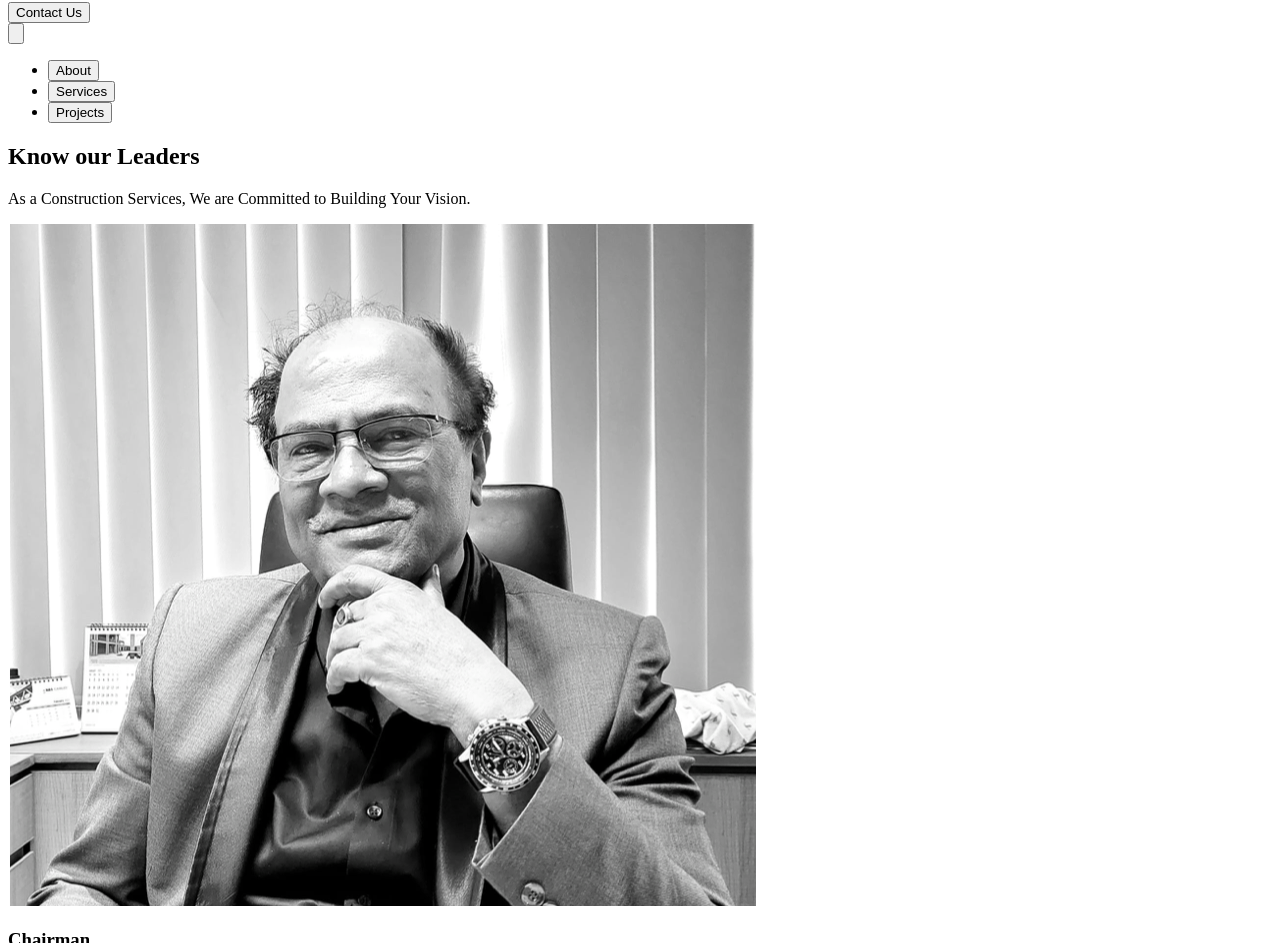
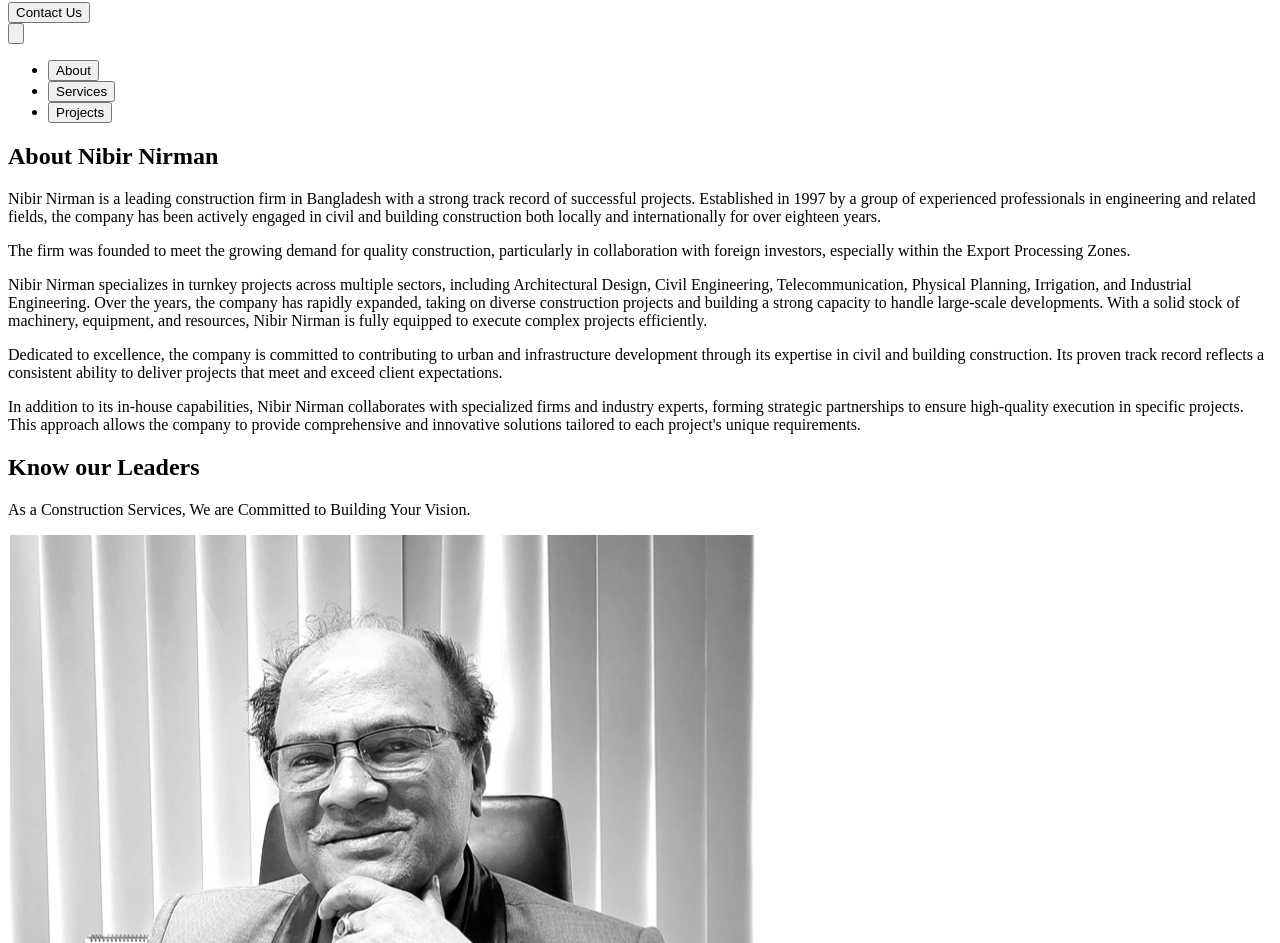
Before and after one commit to Imperial-Tech-Solutions/nibir_nirman, a React (Create React App) app: page /about in a window 1280 px wide. Shown: the part 1668-2611 px from the top of the page. Built offline with nearby package versions, Linux system fonts and the light colour scheme.

Commit message:
added new sections

```diff
--- a/src/App.jsx
+++ b/src/App.jsx
@@ -13,6 +13,7 @@
 import ProjectGrid from "./components/sections/ProjectGrid/ProjectGrid";
 import Discription from "./components/sections/Discription/Discription";
 import ProjectCard from "./components/sections/ProjectCard/ProjectCard";
+import AboutNibirNirman from "./components/sections/About/AboutNibirNirman";
 
 
 // Home page component with all sections
@@ -91,6 +92,7 @@
           viewport={{ once: true, amount: 0.2 }}
           transition={{ duration: 1.2 }}
         >
+          <AboutNibirNirman/>
           <About />
         </motion.div>
       </div>
--- a/src/components/sections/About/About.jsx
+++ b/src/components/sections/About/About.jsx
@@ -48,10 +48,16 @@
         </div>
 
         {selectedLeader && (
-          <div className="fixed inset-0 flex items-center justify-center bg-black bg-opacity-50">
-            <div className="bg-white p-6 rounded-lg shadow-lg max-w-2xl text-center">
+          <div
+            className="fixed inset-0 flex items-center justify-center bg-black bg-opacity-50"
+            onClick={() => setSelectedLeader(null)}
+          >
+            <div
+              className="bg-white p-6 rounded-lg shadow-lg max-w-2xl text-center relative"
+              onClick={(e) => e.stopPropagation()}
+            >
               <button
-                className="absolute top-4 right-4 text-gray-600 hover:text-gray-900"
+                className="absolute top-4 right-4 text-gray-600 hover:text-gray-900 text-3xl"
                 onClick={() => setSelectedLeader(null)}
               >
                 &times;
--- /dev/null
+++ b/src/components/sections/About/AboutNibirNirman.jsx
@@ -0,0 +1,32 @@
+import React from "react";
+
+const AboutNibirNirman = () => {
+  return (
+    <section className="bg-white py-16 px-6">
+      <div className="max-w-6xl mx-auto text-center">
+        <h2 className="text-4xl font-bold text-gray-900 mb-6 font-ibm-plex-serif">
+          About Nibir Nirman
+        </h2>
+        <div className="text-gray-700 max-w-3xl mx-auto text-lg font-roboto-serif leading-relaxed space-y-6">
+          <p>
+            Nibir Nirman is a leading construction firm in Bangladesh with a strong track record of successful projects. Established in 1997 by a group of experienced professionals in engineering and related fields, the company has been actively engaged in civil and building construction both locally and internationally for over eighteen years.
+          </p>
+          <p>
+            The firm was founded to meet the growing demand for quality construction, particularly in collaboration with foreign investors, especially within the Export Processing Zones.
+          </p>
+          <p>
+            Nibir Nirman specializes in turnkey projects across multiple sectors, including Architectural Design, Civil Engineering, Telecommunication, Physical Planning, Irrigation, and Industrial Engineering. Over the years, the company has rapidly expanded, taking on diverse construction projects and building a strong capacity to handle large-scale developments. With a solid stock of machinery, equipment, and resources, Nibir Nirman is fully equipped to execute complex projects efficiently.
+          </p>
+          <p>
+            Dedicated to excellence, the company is committed to contributing to urban and infrastructure development through its expertise in civil and building construction. Its proven track record reflects a consistent ability to deliver projects that meet and exceed client expectations.
+          </p>
+          <p>
+            In addition to its in-house capabilities, Nibir Nirman collaborates with specialized firms and industry experts, forming strategic partnerships to ensure high-quality execution in specific projects. This approach allows the company to provide comprehensive and innovative solutions tailored to each project's unique requirements.
+          </p>
+        </div>
+      </div>
+    </section>
+  );
+};
+
+export default AboutNibirNirman;
```
